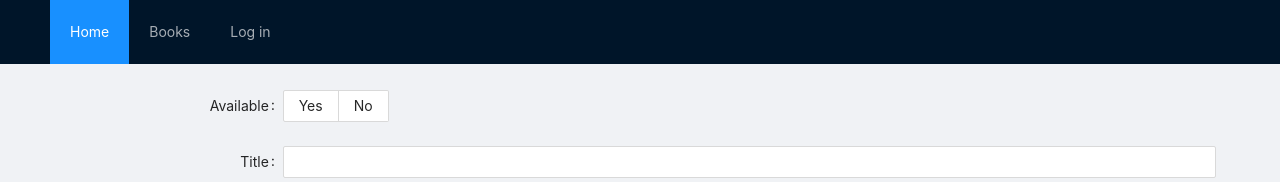
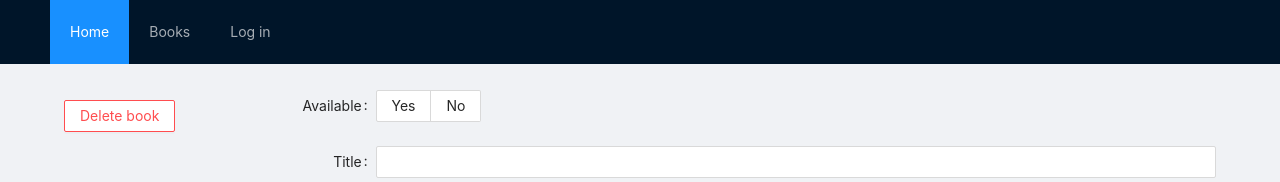
Before and after one commit to joestandring/library-frontend, a React (Create React App) app: page /books/1/edit in a window 1280 px wide. Shown: the top 182 px of the page. Built offline with nearby package versions, Linux system fonts and the light colour scheme; no server answers.

Commit message:
Add book deletion function

```diff
--- a/src/components/bookedit.jsx
+++ b/src/components/bookedit.jsx
@@ -6,7 +6,7 @@
 
 import React from 'react';
 import { withRouter } from 'react-router-dom';
-import { Typography, Row, Col, Button, Form, Input, Radio, message } from 'antd';
+import { Popconfirm, Typography, Row, Col, Button, Form, Input, Radio, message } from 'antd';
 import UserContext from '../contexts/user';
 import ApiConf from '../apiconf';
 import { status, json } from '../utilities/requestHandlers';
@@ -57,6 +57,8 @@ class BookEdit extends React.Component {
       bookInfo: [],
       radioValue: ''
     }
+
+    this.delete = this.delete.bind(this);
   }
 
 
@@ -121,6 +123,28 @@ class BookEdit extends React.Component {
     })
   }
 
+  delete() {
+    const username = this.context.user.username;
+    const password = this.context.user.password;
+
+    fetch(ApiConf.host + '/books/' + this.state.bookInfo.ID, {
+      method: 'DELETE',
+      headers: {
+        "Authorization": "Basic " + btoa(username + ":" + password)
+      }
+    })
+    .then(status)
+    .then(json)
+    .then( data => {
+      message.success('Book deleted');
+      this.props.history.push('/books');
+    })
+    .catch( err => {
+      message.error('Book deletion failed');
+      console.log(err);
+    })
+  }
+
   render() {
     const bookInfo = this.state.bookInfo
     const id = this.context.user.ID
@@ -131,10 +155,26 @@ class BookEdit extends React.Component {
           <div style={ { padding: '2% 5%' } }>
             <Row gutter={ 32 }>
               <Col>
-                <img
-                  src={ bookInfo.imgLink }
-                  alt={ bookInfo.title }
-                />
+                <Row>
+                  <img
+                    src={ bookInfo.imgLink }
+                    alt={ bookInfo.title }
+                  />
+                </Row>
+                <Row>
+                  <div style={ { margin: "auto", marginTop: "10px" } }>
+                    <Popconfirm
+                      title="Are you sure you want to delete this book?"
+                      onConfirm={ this.delete }
+                      okText="Yes, delete this book"
+                      cancelText="Never mind"
+                    >
+                      <Button danger>
+                        Delete book
+                      </Button>
+                    </Popconfirm>
+                  </div>
+                </Row>
               </Col>
 
               <Col flex="auto">
```
